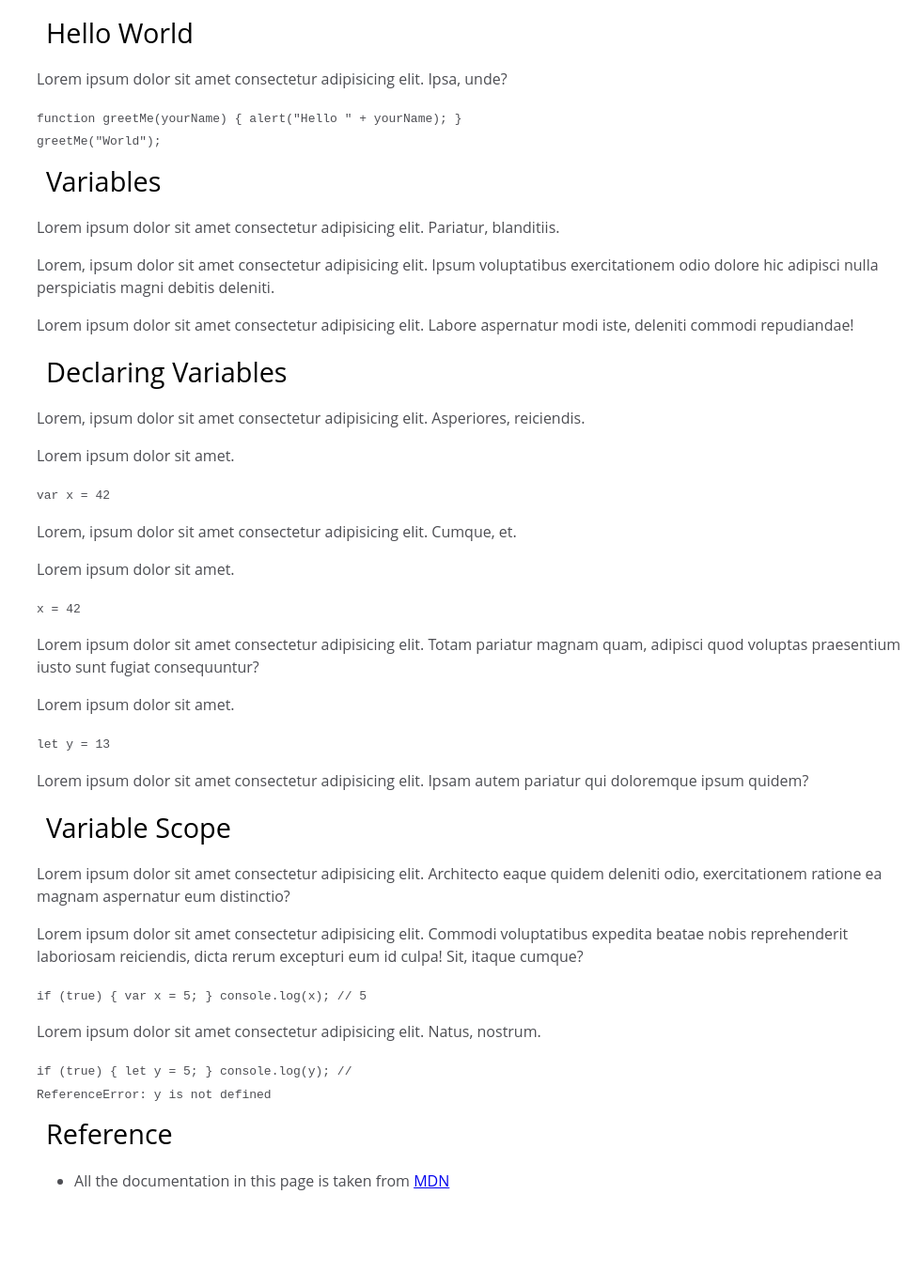
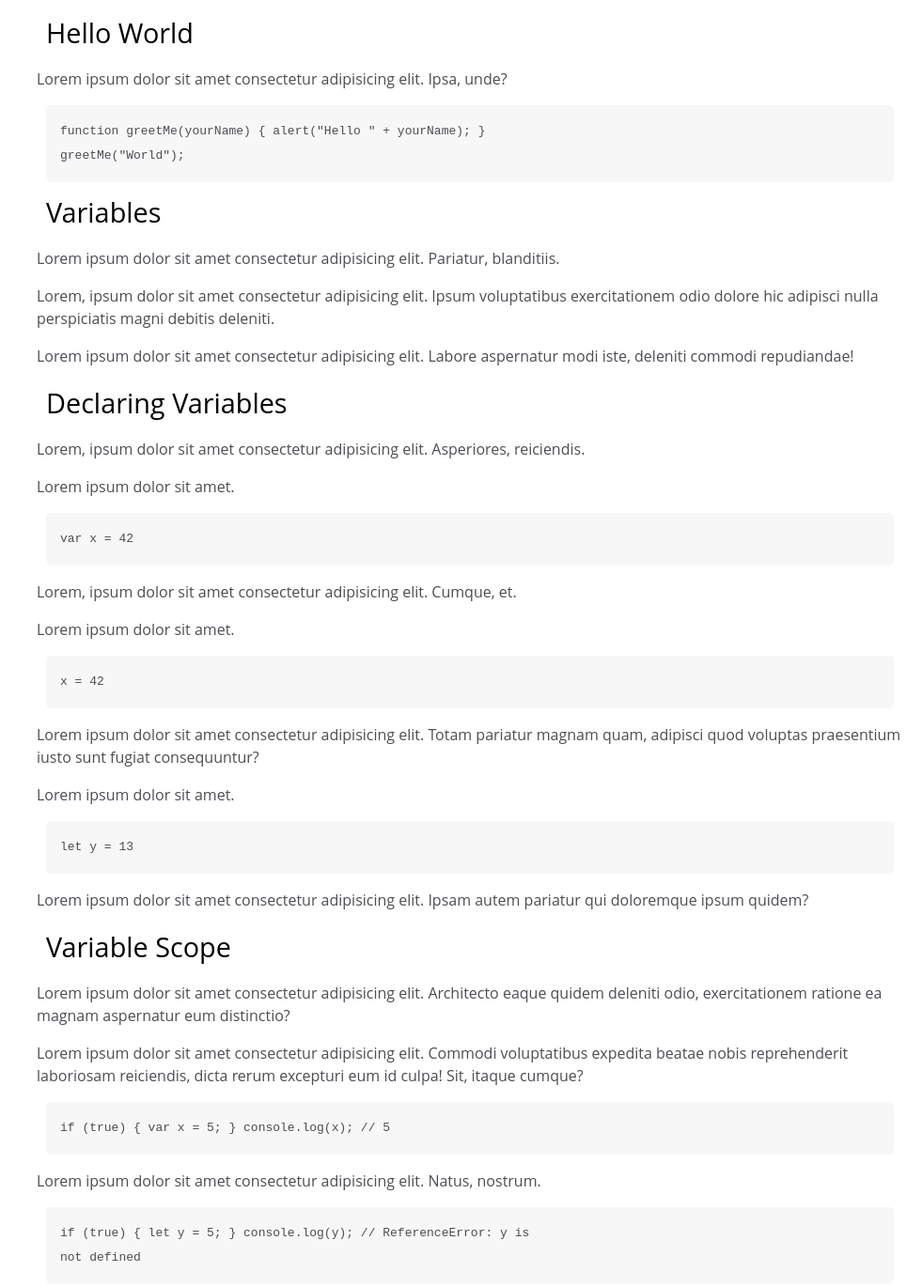
Before and after one commit to mtevfik41/FCC-ResponsiveDesignProjects, a plain HTML site: page TechnicalDocumentationPage/index.html in a window 1280 px wide. Shown: the part 1099-2469 px from the top of the page at 94% size, without its empty margins (299-1280 px from the left). Before the commit the page ends 2404 px from the top, so only its background shows below. Drawn offline with Linux system fonts and the light colour scheme.

Commit message:
Technical Documentation Page

```diff
--- a/TechnicalDocumentationPage/css/style.css
+++ b/TechnicalDocumentationPage/css/style.css
@@ -51,6 +51,19 @@ nav {
   padding: 20px;
   margin-bottom: 110px;
 }
+code {
+  display: block;
+  text-align: left;
+  white-space: pre-line;
+  position: relative;
+  word-break: normal;
+  word-wrap: normal;
+  line-height: 2;
+  background-color: #f7f7f7;
+  padding: 15px;
+  margin: 10px;
+  border-radius: 5px;
+}
 header {
   font-size: 2rem;
   color: black;
--- a/TechnicalDocumentationPage/index.html
+++ b/TechnicalDocumentationPage/index.html
@@ -7,6 +7,7 @@
     <link rel="stylesheet" href="css/style.css" />
     <title>Document</title>
   </head>
+
   <body>
     <div class="container">
       <div class="nav">
@@ -146,9 +147,8 @@
               Lorem ipsum dolor sit amet consectetur adipisicing elit. Ipsa,
               unde?
             </p>
-            <code>
-              function greetMe(yourName) { alert("Hello " + yourName); }
-              <br />
+            <code
+              >function greetMe(yourName) { alert("Hello " + yourName); }
               greetMe("World");
             </code>
           </section>
@@ -219,8 +219,8 @@
               nostrum.
             </p>
             <code
-              >if (true) { let y = 5; } console.log(y); // <br />
-              ReferenceError: y is not defined</code
+              >if (true) { let y = 5; } console.log(y); // ReferenceError: y is
+              not defined</code
             >
           </section>
           <section class="main-section" id="Reference">
```
